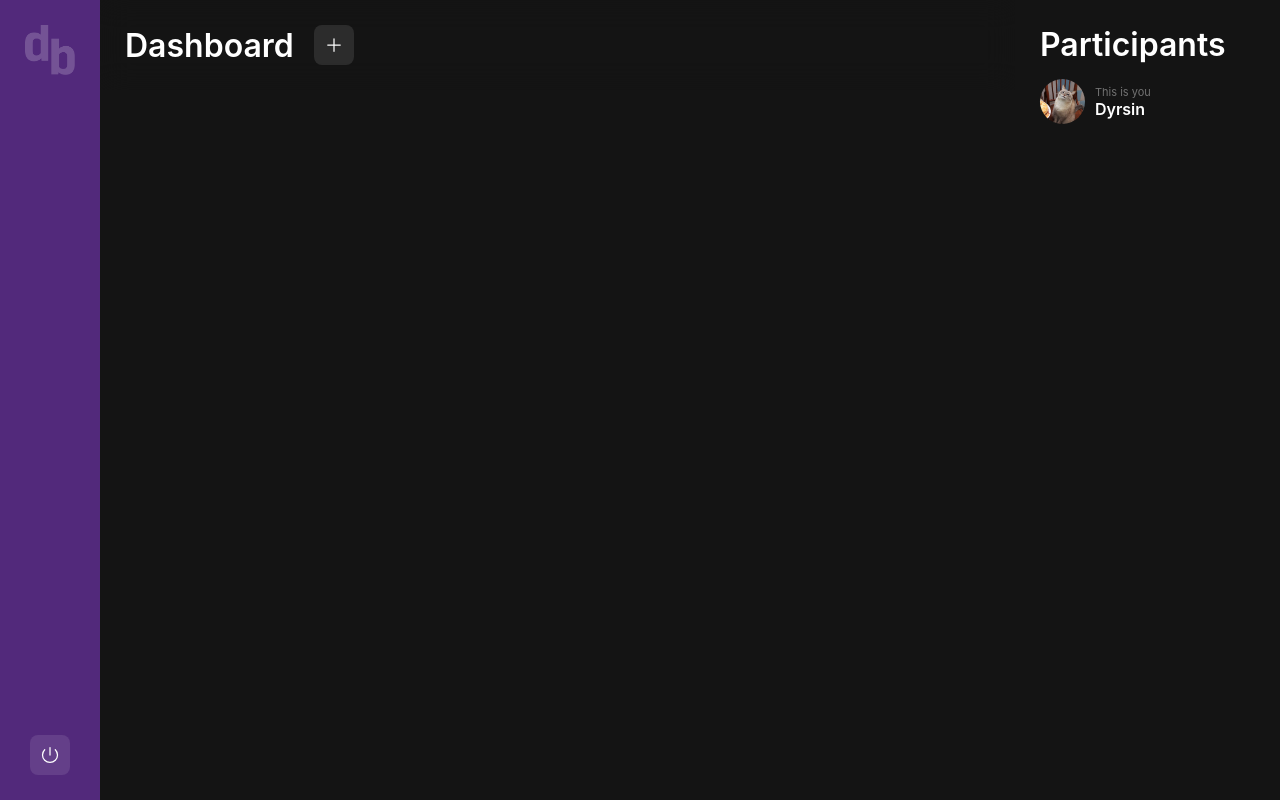
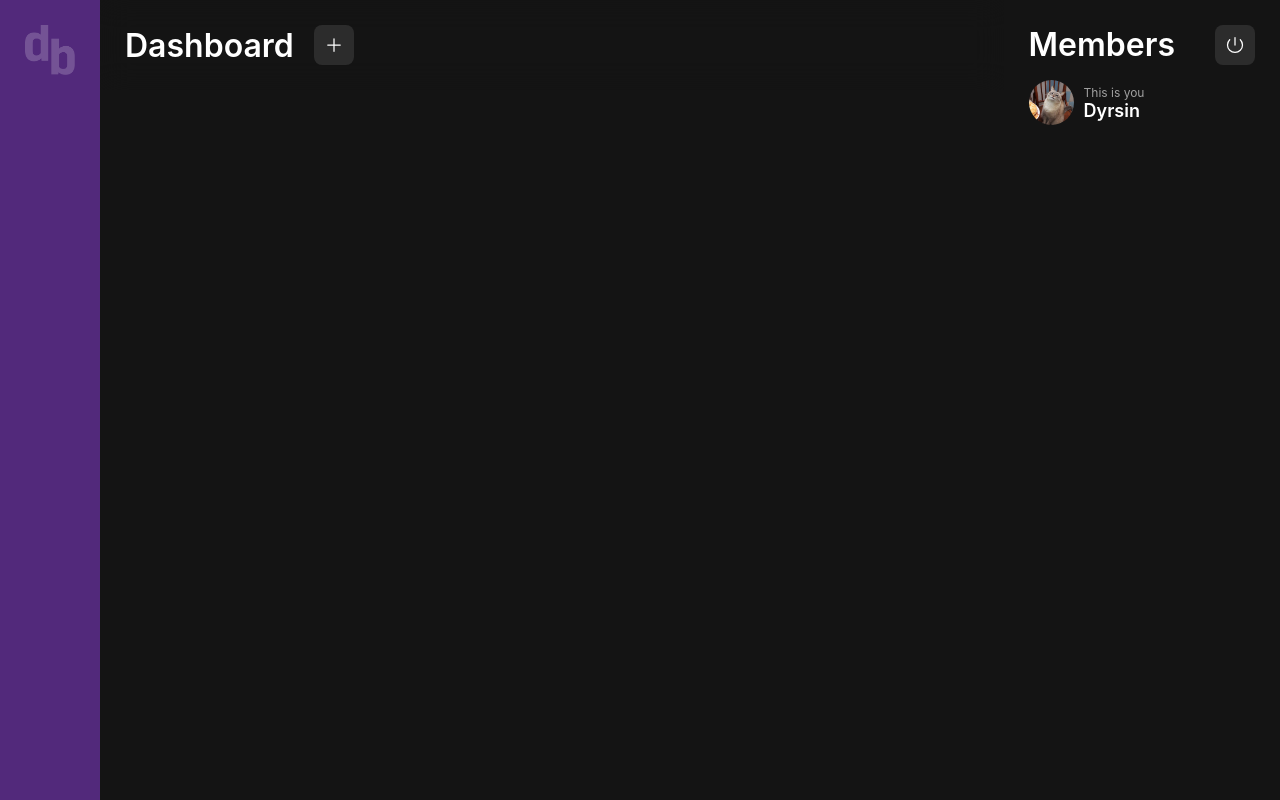
Before and after one commit to sebygreen/diboard, a PHP site: page /dashboard in a window 1280 px wide. Run offline with PHP 8.4, Linux system fonts and the light colour scheme; the visitor is signed in with stand-in values (Sample User, id 1); data comes from the database, SQL or seed files in the repository; data that the repository does not hold is empty; some web fonts are replaced.

Commit message:
moved logout button

```diff
--- a/site/dashboard.php
+++ b/site/dashboard.php
@@ -23,11 +23,6 @@ $User = new User($_SESSION["user_id"]);
         <!-- sidebar -->
         <section id="sidebar">
             <img src="public/assets/images/logo-white.png" alt="diboard logo" />
-            <a id="logout" class="icon" href="/logout">
-                <svg xmlns="http://www.w3.org/2000/svg" fill="none" viewBox="0 0 24 24" stroke-width="1.5" stroke="currentColor">
-                  <path stroke-linecap="round" stroke-linejoin="round" d="M5.636 5.636a9 9 0 1012.728 0M12 3v9" />
-                </svg>
-            </a>
         </section>
         <!-- main content -->
         <div id="main">
@@ -70,9 +65,7 @@ $User = new User($_SESSION["user_id"]);
                         <?php } ?>
                         <div class="text">
                             <h2><?= $row["title"] ?></h2>
-                                <p><?= nl2br(
-                                    Filter::Link($row["content"])
-                                ) ?></p>
+                            <p><?= nl2br(Filter::Link($row["content"])) ?></p>
                         </div>
                         <div class="controls">
                             <div class="signature">
@@ -80,16 +73,12 @@ $User = new User($_SESSION["user_id"]);
                                     $row["pub_time"]
                                 )->diffForHumans() ?></p>
                                 <span>&bull;</span>
-                                    <p class="author"><?= $row[
-                                        "username"
-                                    ] ?></p>
+                                <p class="author"><?= $row["username"] ?></p>
                                 <?php if ($row["edited"] == 1) { ?>
                                 <p class="edited">Edited</p>
                                 <?php } ?>
                             </div>
-                                <?php if (
-                                    $row["user_id"] == $User->user_id
-                                ) { ?>
+                            <?php if ($row["user_id"] == $User->user_id) { ?>
                             <!-- edit and delete buttons only show on the logged in user's posts -->
                             <div class="buttons">
                                 <a class="icon delete" href="/delete-post?id=<?= $row[
@@ -115,9 +104,16 @@ $User = new User($_SESSION["user_id"]);
             </section>
         </div>
         <!-- friends -->
-        <section id="activity-bar">
-            <h2>Participants</h2>
-            <div id="participant-list">
+        <section id="activity">
+            <div class="titlebar">
+                <h2>Members</h2>
+                <a id="logout" class="icon" href="/logout">
+                    <svg xmlns="http://www.w3.org/2000/svg" fill="none" viewBox="0 0 24 24" stroke-width="1.5" stroke="currentColor">
+                        <path stroke-linecap="round" stroke-linejoin="round" d="M5.636 5.636a9 9 0 1012.728 0M12 3v9" />
+                    </svg>
+                </a>
+            </div>
+            <div id="members">
                 <?php foreach (
                     $sql_connection->query(
                         'SELECT
--- a/site/public/styles/styles.css
+++ b/site/public/styles/styles.css
@@ -314,10 +314,10 @@ form .tooltip {
     margin: 0 20px 0 0;
 }
 
-/*#titlebar #new-post {
-    background-color: rgba(40, 40, 40, 1);
+#titlebar #new-post {
+    background-color: rgba(44, 44, 44, 1);
     color: rgba(255, 255, 255, 1);
-}*/
+}
 
 /*main grid*/
 #grid {
@@ -415,31 +415,34 @@ form .tooltip {
 
 /*TODO: update activity list style names*/
 /*users list*/
-#activity-bar {
+#activity {
     padding: 25px;
 }
 
-#activity-bar h2 {
+#activity .titlebar {
+    display: flex;
+    gap: 40px;
+}
+
+#activity .titlebar h2 {
     font-size: 32px;
     font-weight: 600;
     color: rgba(255, 255, 255, 1);
-    margin: 0 20px 0 0;
 }
 
-#participant-list {
+#members {
     margin: 15px 0 0 0;
-    padding: 0 80px 0 0;
 }
 
-#participant-list .participant {
+#members .participant {
     display: flex;
 }
 
-#participant-list .participant:not(:last-child) {
+#members .participant:not(:last-child) {
     margin: 0 0 15px 0;
 }
 
-#participant-list .participant .avatar {
+#members .participant .avatar {
     height: 45px;
     width: 45px;
     border-radius: 50%;
@@ -447,20 +450,20 @@ form .tooltip {
     margin: 0 10px 0 0;
 }
 
-#participant-list .participant .text {
+#members .participant .text {
     display: flex;
     flex-direction: column;
     justify-content: center;
 }
 
-#participant-list .participant .text p {
-    font-size: 11px;
-    color: rgba(255, 255, 255, 0.4);
+#members .participant .text p {
+    font-size: 12px;
+    color: rgba(255, 255, 255, 0.6);
     min-width: 80px;
 }
 
-#participant-list .participant .text h5 {
-    font-size: 16px;
+#members .participant .text h5 {
+    font-size: 18px;
     font-weight: 600;
     color: rgba(255, 255, 255, 1);
 }
```
Lines whose indentation alone changed are shown as unchanged.
